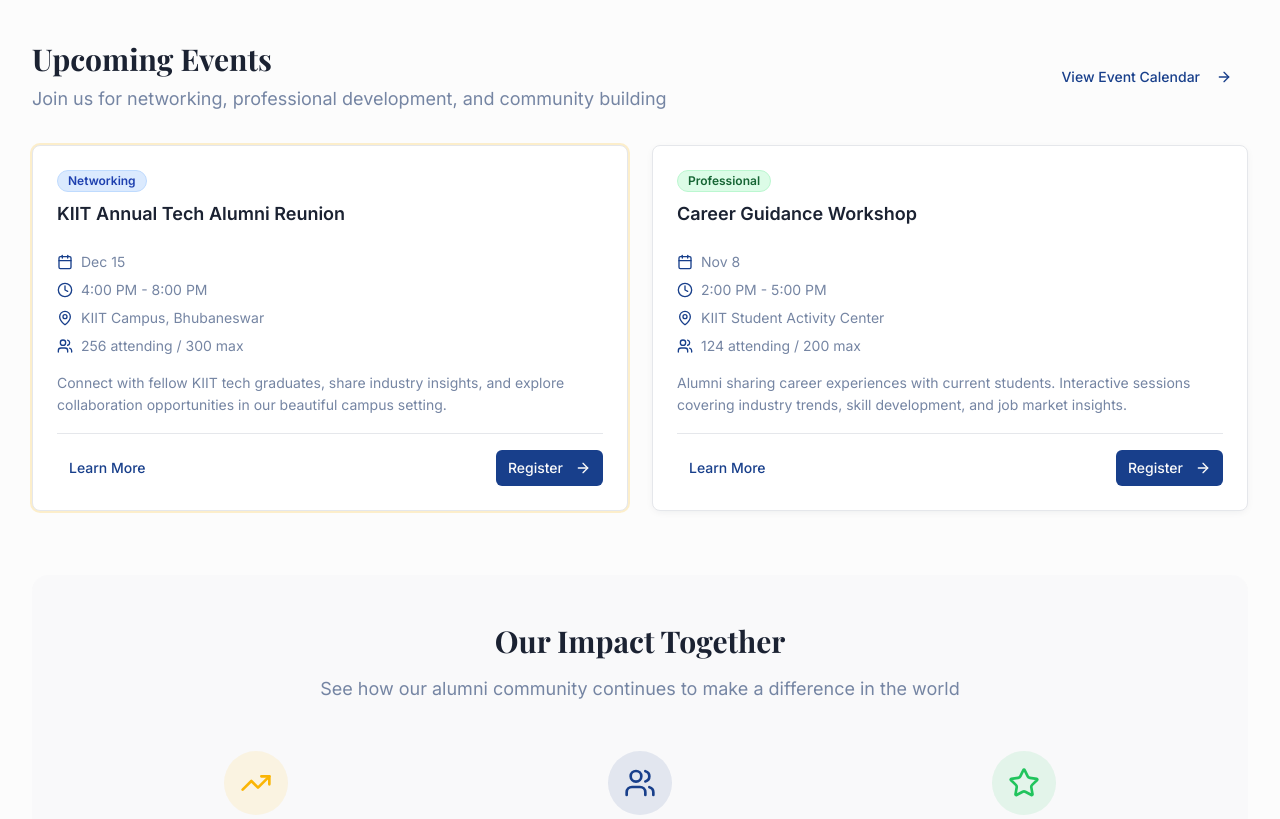
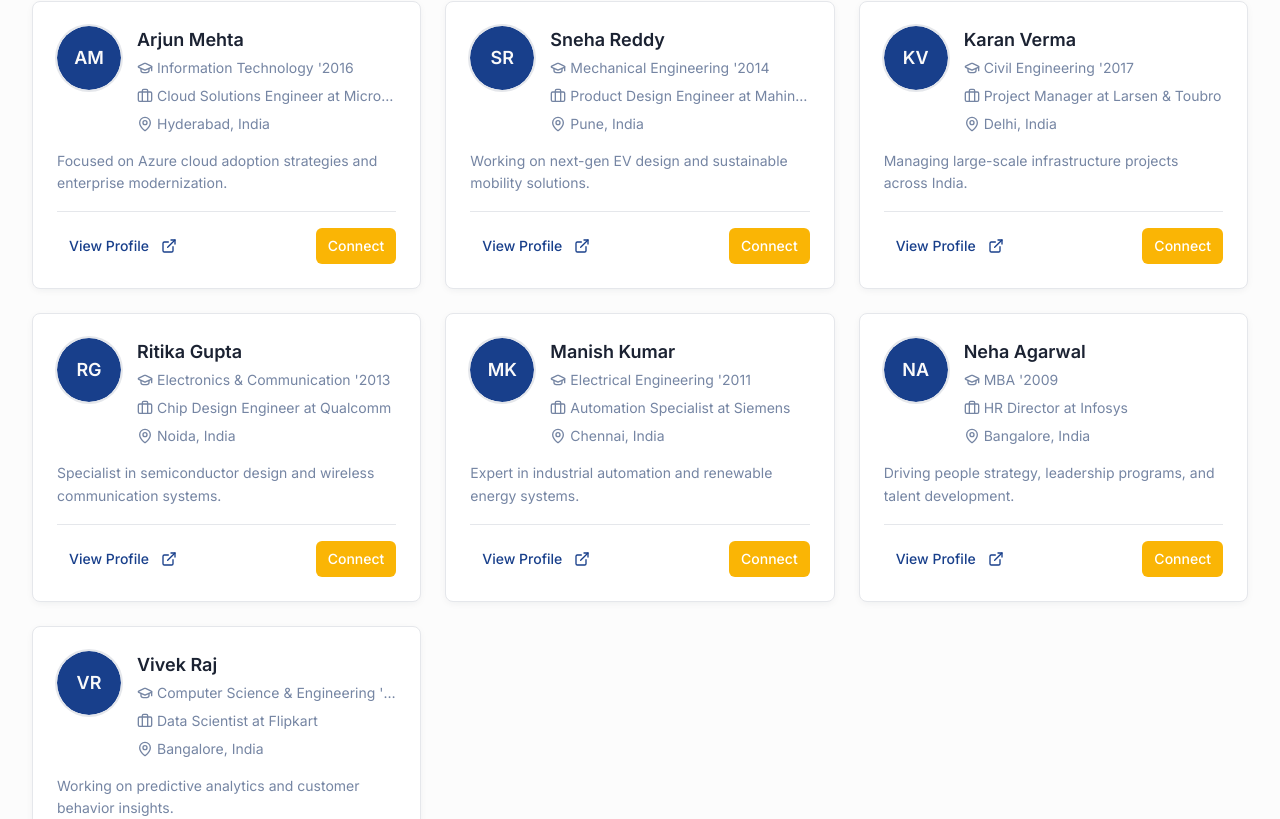
Before and after one commit to VYOM-5894/ANVAYA, a React (Vite) app: page / in a window 1280 px wide. Shown: the part 1301-2120 px from the top of the page. Built offline with nearby package versions, Linux system fonts and the light colour scheme; the HTML template or start-up script is replaced by a standard one.

Commit message:
Update FeaturedSection.tsx

```diff
--- a/src/components/FeaturedSection.tsx
+++ b/src/components/FeaturedSection.tsx
@@ -2,11 +2,13 @@ import { ArrowRight, Star, TrendingUp, Users } from "lucide-react";
 import { Button } from "@/components/ui/button";
 import AlumniCard from "./AlumniCard";
 import EventCard from "./EventCard";
+import { Link } from "react-router-dom";
 
 const FeaturedSection = () => {
-  // Sample featured alumni data
+  // Extended alumni data (10 total)
   const featuredAlumni = [
     {
+      id: 1,
       name: "Priya Sharma",
       graduationYear: "2015",
       degree: "Computer Science & Engineering",
@@ -16,23 +18,95 @@ const FeaturedSection = () => {
       bio: "Leading AI initiatives in search algorithms. Passionate about mentoring students in tech careers and promoting women in engineering at KIIT."
     },
     {
+      id: 2,
       name: "Rahul Patel",
       graduationYear: "2012",
       degree: "Electronics & Telecommunications",
-      company: "Tata Consultancy Services",
+      company: "TCS",
       position: "Technical Architect",
       location: "Mumbai, India",
-      bio: "Specializing in IoT solutions and digital transformation. Active KIIT alumni volunteer and career mentor for engineering students."
+      bio: "Specializing in IoT solutions and digital transformation. Active KIIT alumni volunteer and career mentor."
     },
     {
+      id: 3,
       name: "Dr. Anjali Mishra",
       graduationYear: "2008",
       degree: "Biotechnology",
       company: "Indian Institute of Science",
       position: "Research Scientist",
       location: "Bangalore, India",
-      bio: "Pioneering research in genetic engineering and biomedical applications. Leading projects in personalized medicine and drug discovery."
-    }
+      bio: "Pioneering research in genetic engineering and biomedical applications."
+    },
+    {
+      id: 4,
+      name: "Arjun Mehta",
+      graduationYear: "2016",
+      degree: "Information Technology",
+      company: "Microsoft",
+      position: "Cloud Solutions Engineer",
+      location: "Hyderabad, India",
+      bio: "Focused on Azure cloud adoption strategies and enterprise modernization."
+    },
+    {
+      id: 5,
+      name: "Sneha Reddy",
+      graduationYear: "2014",
+      degree: "Mechanical Engineering",
+      company: "Mahindra & Mahindra",
+      position: "Product Design Engineer",
+      location: "Pune, India",
+      bio: "Working on next-gen EV design and sustainable mobility solutions."
+    },
+    {
+      id: 6,
+      name: "Karan Verma",
+      graduationYear: "2017",
+      degree: "Civil Engineering",
+      company: "Larsen & Toubro",
+      position: "Project Manager",
+      location: "Delhi, India",
+      bio: "Managing large-scale infrastructure projects across India."
+    },
+    {
+      id: 7,
+      name: "Ritika Gupta",
+      graduationYear: "2013",
+      degree: "Electronics & Communication",
+      company: "Qualcomm",
+      position: "Chip Design Engineer",
+      location: "Noida, India",
+      bio: "Specialist in semiconductor design and wireless communication systems."
+    },
+    {
+      id: 8,
+      name: "Manish Kumar",
+      graduationYear: "2011",
+      degree: "Electrical Engineering",
+      company: "Siemens",
+      position: "Automation Specialist",
+      location: "Chennai, India",
+      bio: "Expert in industrial automation and renewable energy systems."
+    },
+    {
+      id: 9,
+      name: "Neha Agarwal",
+      graduationYear: "2009",
+      degree: "MBA",
+      company: "Infosys",
+      position: "HR Director",
+      location: "Bangalore, India",
+      bio: "Driving people strategy, leadership programs, and talent development."
+    },
+    {
+      id: 10,
+      name: "Vivek Raj",
+      graduationYear: "2018",
+      degree: "Computer Science & Engineering",
+      company: "Flipkart",
+      position: "Data Scientist",
+      location: "Bangalore, India",
+      bio: "Working on predictive analytics and customer behavior insights."
+    },
   ];
 
   // Sample upcoming events
@@ -44,7 +118,7 @@ const FeaturedSection = () => {
       location: "KIIT Campus, Bhubaneswar",
       attendees: 256,
       maxAttendees: 300,
-      description: "Connect with fellow KIIT tech graduates, share industry insights, and explore collaboration opportunities in our beautiful campus setting.",
+      description: "Connect with fellow KIIT tech graduates, share industry insights, and explore collaboration opportunities.",
       eventType: "networking" as const,
       featured: true
     },
@@ -55,7 +129,7 @@ const FeaturedSection = () => {
       location: "KIIT Student Activity Center",
       attendees: 124,
       maxAttendees: 200,
-      description: "Alumni sharing career experiences with current students. Interactive sessions covering industry trends, skill development, and job market insights.",
+      description: "Alumni sharing career experiences with current students.",
       eventType: "professional" as const
     }
   ];
@@ -74,15 +148,19 @@ const FeaturedSection = () => {
               Discover inspiring stories from our accomplished graduates
             </p>
           </div>
+          <Link to="/directory">
             <Button variant="ghost" className="text-primary hover:text-primary-hover">
               View All Profiles
               <ArrowRight className="ml-2 h-4 w-4" />
             </Button>
+          </Link>
         </div>
 
         <div className="grid grid-cols-1 md:grid-cols-2 lg:grid-cols-3 gap-6">
-          {featuredAlumni.map((alumni, index) => (
-            <AlumniCard key={index} {...alumni} />
+          {featuredAlumni.map((alumni) => (
+            <Link key={alumni.id} to={`/alumni/${alumni.id}`}>
+              <AlumniCard {...alumni} />
+            </Link>
           ))}
         </div>
       </section>
@@ -98,10 +176,12 @@ const FeaturedSection = () => {
               Join us for networking, professional development, and community building
             </p>
           </div>
+          <Link to="/events">
             <Button variant="ghost" className="text-primary hover:text-primary-hover">
               View Event Calendar
               <ArrowRight className="ml-2 h-4 w-4" />
             </Button>
+          </Link>
         </div>
 
         <div className="grid grid-cols-1 lg:grid-cols-2 gap-6">
```
Lines whose indentation alone changed are shown as unchanged.
